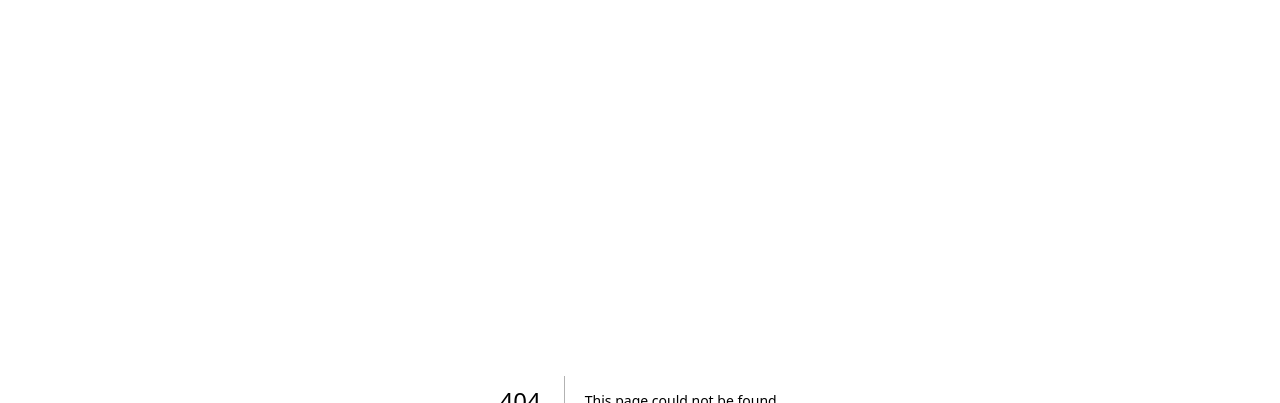
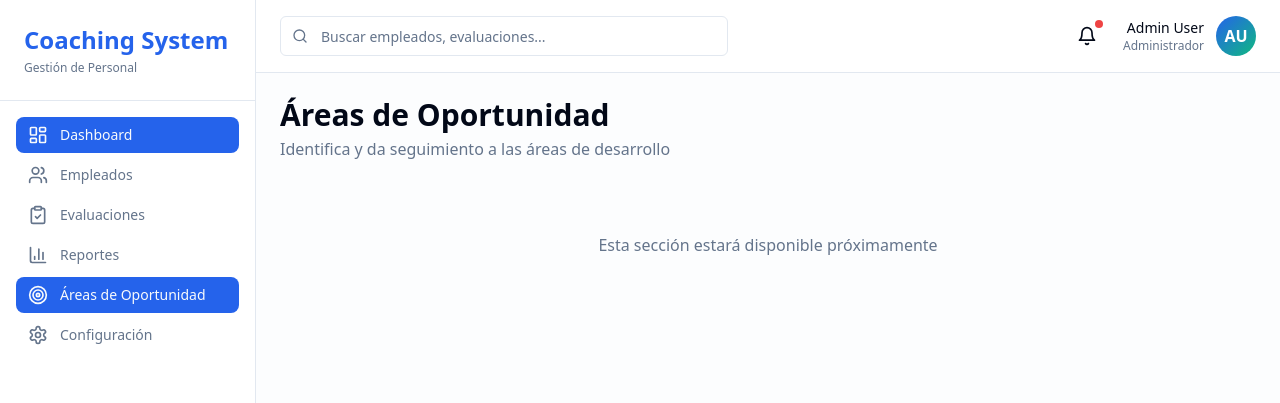
Before and after one commit to agustinlozanov-source/coaching-system, a Next.js app: page /dashboard/areas-oportunidad in a window 1280 px wide. Before the commit this address had no page. Shown: the top 403 px of the page. Built offline with nearby package versions, Linux system fonts and the light colour scheme; no server answers.

Commit message:
Add placeholder pages for evaluaciones, reportes, configuracion, areas-oportunidad

```diff
--- /dev/null
+++ b/src/app/dashboard/areas-oportunidad/page.tsx
@@ -0,0 +1,18 @@
+'use client';
+
+export default function AreasOportunidadPage() {
+  return (
+    <div className="space-y-6">
+      <div>
+        <h1 className="text-3xl font-bold font-jakarta">Áreas de Oportunidad</h1>
+        <p className="text-muted-foreground mt-1">
+          Identifica y da seguimiento a las áreas de desarrollo
+        </p>
+      </div>
+
+      <div className="text-center py-12 text-muted-foreground">
+        <p>Esta sección estará disponible próximamente</p>
+      </div>
+    </div>
+  );
+}
--- /dev/null
+++ b/src/app/dashboard/configuracion/page.tsx
@@ -0,0 +1,18 @@
+'use client';
+
+export default function ConfiguracionPage() {
+  return (
+    <div className="space-y-6">
+      <div>
+        <h1 className="text-3xl font-bold font-jakarta">Configuración</h1>
+        <p className="text-muted-foreground mt-1">
+          Gestiona la configuración del sistema
+        </p>
+      </div>
+
+      <div className="text-center py-12 text-muted-foreground">
+        <p>Esta sección estará disponible próximamente</p>
+      </div>
+    </div>
+  );
+}
--- /dev/null
+++ b/src/app/dashboard/evaluaciones/page.tsx
@@ -0,0 +1,18 @@
+'use client';
+
+export default function EvaluacionesPage() {
+  return (
+    <div className="space-y-6">
+      <div>
+        <h1 className="text-3xl font-bold font-jakarta">Evaluaciones</h1>
+        <p className="text-muted-foreground mt-1">
+          Gestiona las evaluaciones de desempeño
+        </p>
+      </div>
+
+      <div className="text-center py-12 text-muted-foreground">
+        <p>Esta sección estará disponible próximamente</p>
+      </div>
+    </div>
+  );
+}
--- /dev/null
+++ b/src/app/dashboard/reportes/page.tsx
@@ -0,0 +1,18 @@
+'use client';
+
+export default function ReportesPage() {
+  return (
+    <div className="space-y-6">
+      <div>
+        <h1 className="text-3xl font-bold font-jakarta">Reportes</h1>
+        <p className="text-muted-foreground mt-1">
+          Análisis y reportes del equipo
+        </p>
+      </div>
+
+      <div className="text-center py-12 text-muted-foreground">
+        <p>Esta sección estará disponible próximamente</p>
+      </div>
+    </div>
+  );
+}
```
